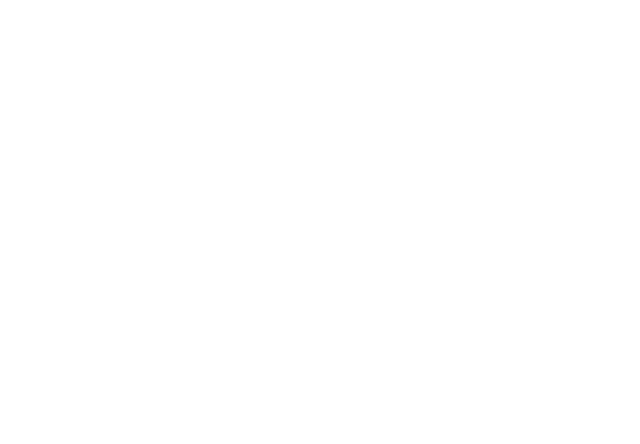
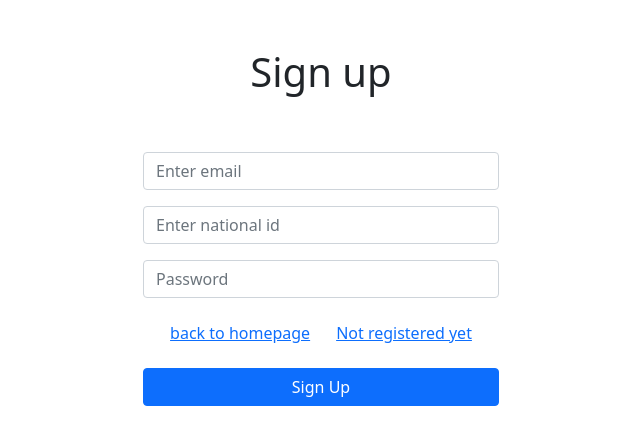
Before and after one commit to zahid-rahman/mern-blogsite, a React (Create React App) app in the folder client/: page /signup in a window 1280 px wide. Shown: the top 444 px of the page, without its empty margins (319-959 px from the left). Built offline with nearby package versions, Linux system fonts and the light colour scheme.

Commit message:
WIP:(frontend) added user signup page

```diff
--- a/client/src/App.jsx
+++ b/client/src/App.jsx
@@ -7,6 +7,7 @@
 import CreatePostPage from './pages/post/CreatePostPage'
 import { changeSiteName } from './actions/index'
 import LoginPage from './pages/home/LoginPage'
+import SignUpPage from './pages/home/SignUpPage'
 
 
 const App = () => {
@@ -39,6 +40,9 @@
             <LoginPage />
           </Route>
 
+          <Route path="/signup" exact>
+            <SignUpPage />
+          </Route>
 
           <Route path="/post/create">
             <CreatePostPage></CreatePostPage>
--- a/client/src/pages/home/SignUpPage.jsx
+++ b/client/src/pages/home/SignUpPage.jsx
@@ -0,0 +1,47 @@
+import React from 'react'
+import { Container, Row, Col, Form, Button } from 'react-bootstrap'
+import { Link } from 'react-router-dom'
+
+const SignUpPage = () => {
+
+    const bigScreenCustomSize = {
+        span: 4,
+        offset: 4
+    }
+
+    return (
+        <Container>
+            <Row>
+                <Col xl={bigScreenCustomSize} lg={bigScreenCustomSize} md={12} sm={12} xs={12}>
+                    <h1 className="text-center p-5">
+                        Sign up
+                    </h1>
+                    <Form>
+                        <Form.Group className="mb-3" controlId="formBasicEmail">
+                            <Form.Control type="email" placeholder="Enter email" />
+                        </Form.Group>
+
+                        <Form.Group className="mb-3" controlId="formBasicEmail">
+                            <Form.Control type="email" placeholder="Enter national id" />
+                        </Form.Group>
+
+                        <Form.Group className="mb-3" controlId="formBasicPassword">
+                            <Form.Control type="password" placeholder="Password" />
+                        </Form.Group>
+
+                        <Form.Group className="mb-3 text-center" controlId="formBasicCheckbox">
+                            <Link to='/' className="btn btn-link">back to homepage</Link>
+                            <Link to='/signup' className="btn btn-link">Not registered yet</Link>
+                        </Form.Group>
+
+                        <Button variant="primary" type="submit" className="w-100">
+                            Sign Up
+                        </Button>
+                    </Form>
+                </Col>
+            </Row>
+        </Container>
+    )
+}
+
+export default SignUpPage
```
